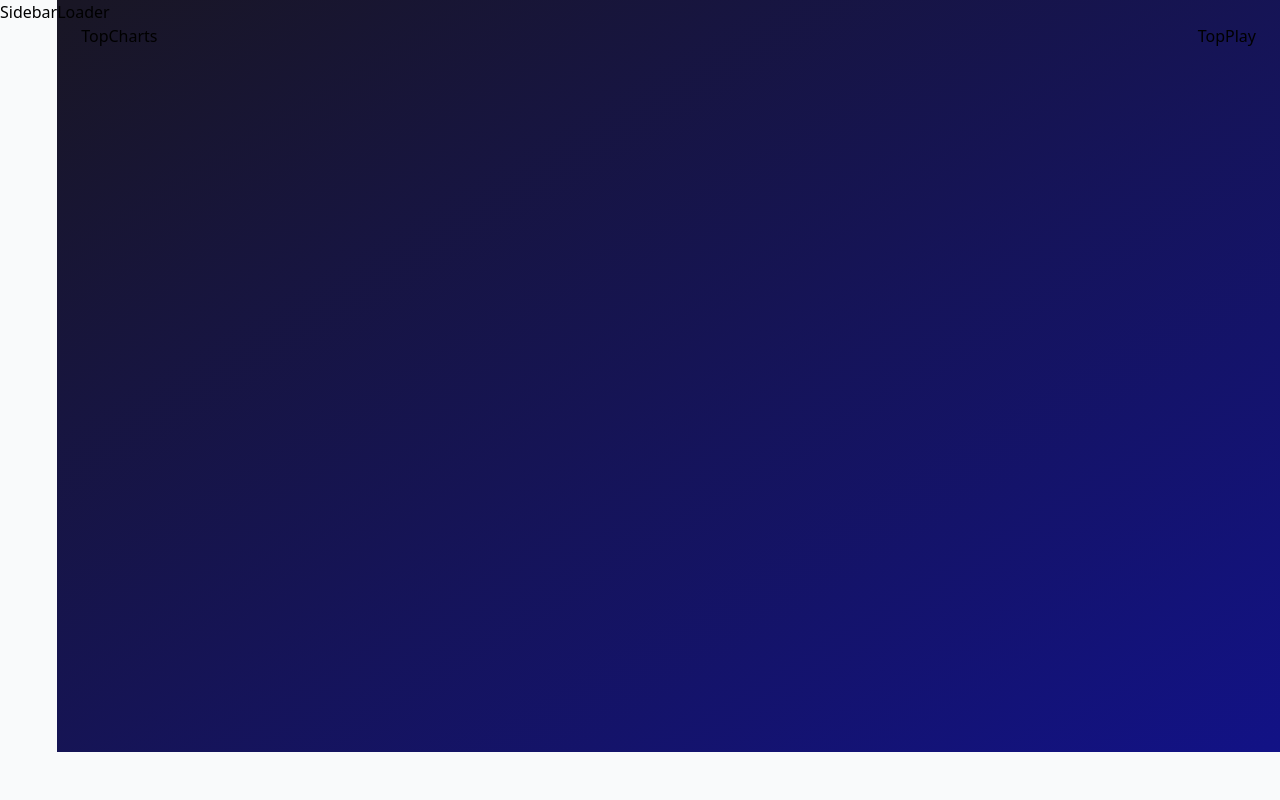
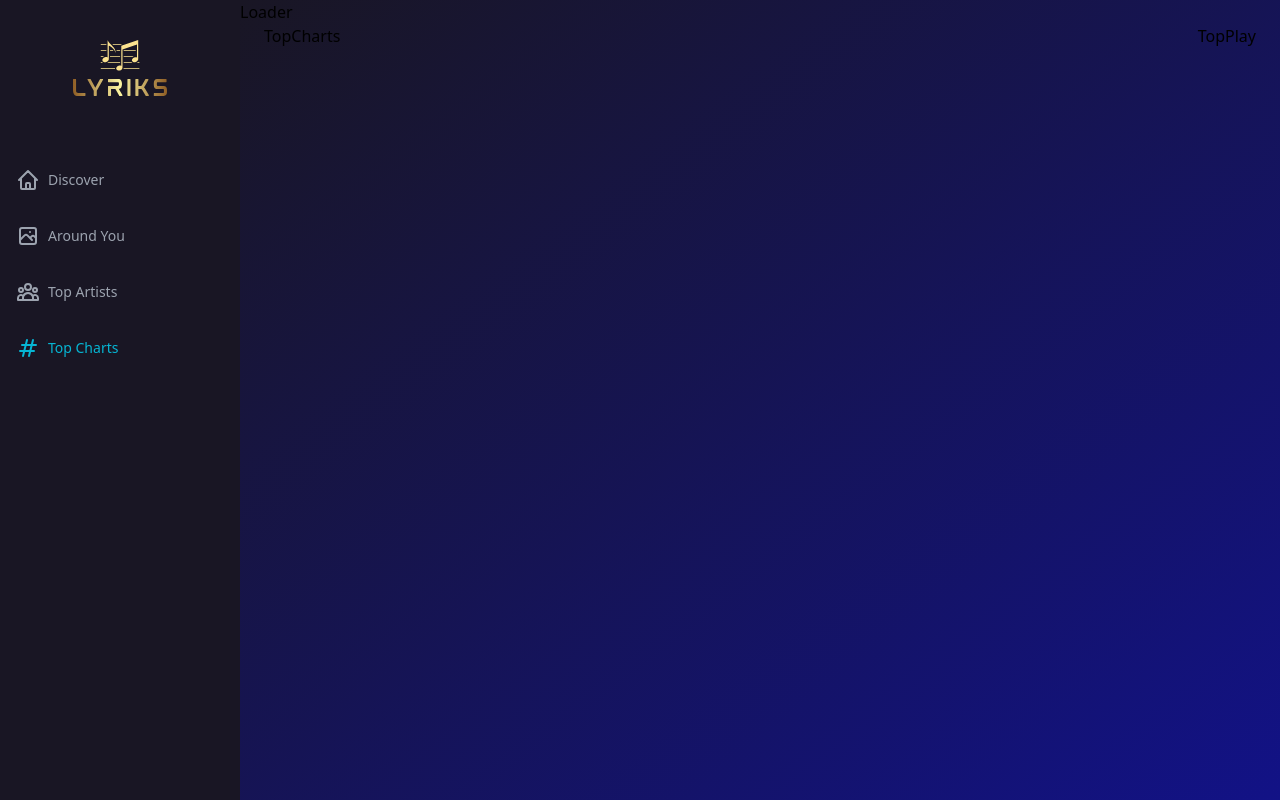
Before and after one commit to mohasin-hossain/spotify-clone-react, a React (Vite) app: page /top-charts in a window 1280 px wide. Built offline with nearby package versions, Linux system fonts and the light colour scheme.

Commit message:
Sidebar and mobilenav

```diff
--- a/src/App.jsx
+++ b/src/App.jsx
@@ -8,7 +8,7 @@
   const { activeSong } = useSelector((state) => state.player);
 
   return (
-    <div className="relative flex">
+    <div className="relative flex h-screen">
       <Sidebar />
       <div className="flex-1 flex flex-col bg-gradient-to-br from-black to-[#121286]">
         <Searchbar />
--- a/src/components/Sidebar.jsx
+++ b/src/components/Sidebar.jsx
@@ -1,5 +1,62 @@
-const Sidebar = () => (
-  <div>Sidebar</div>
+import React, { useState } from 'react';
+
+import { RiCloseLine } from 'react-icons/ri';
+import { NavLink } from 'react-router-dom';
+
+import { HiOutlineMenu } from 'react-icons/hi';
+import { logo } from '../assets';
+import { links } from '../assets/constants';
+
+const NavLinks = ({ handleClick }) => (
+  <div className="mt-10">
+    {links.map((item) => (
+      <NavLink
+        key={item.name}
+        to={item.to}
+        className="flex flex-row justify-start items-center my-8 text-sm font-medium text-gray-400 hover:text-cyan-400"
+        onClick={() => handleClick && handleClick()}
+      >
+        <item.icon
+          className="w-6 h-6 mr-2"
+        />
+        {item.name}
+      </NavLink>
+    ))}
+  </div>
 );
 
+const Sidebar = () => {
+  const [mobileMenuOpen, setMobileMenuOpen] = useState(false);
+
+  return (
+    <>
+      <div className="md:flex hidden flex-col w-[240px] py-10 px-4 bg-[#191624]">
+        <img src={logo} alt="logo" className="w-full h-14 object-contain" />
+        <NavLinks />
+      </div>
+
+      <div className="absolute md:hidden block top-6 right-3 text-white">
+        {mobileMenuOpen ? (
+          <RiCloseLine
+            classsName="w-6 h-6 text-white mr-2"
+            onClick={() => setMobileMenuOpen(false)}
+          />
+        ) : (
+          <HiOutlineMenu
+            classsName="w-6 h-6 text-white mr-2"
+            onClick={() => setMobileMenuOpen(true)}
+          />
+        )}
+      </div>
+
+      <div className={`absolute top-0 h-screen w-2/3 bg-gradient-to-tl from-white/10 to-[#483d8b] backdrop-blur-lg z-10 p-6 smooth-transition ${mobileMenuOpen ? 'left-0' : '-left-full'}`}>
+        <img src={logo} alt="logo" className="w-full h-14 object-contain" />
+        <NavLinks
+          handleClick={() => setMobileMenuOpen(false)}
+        />
+      </div>
+    </>
+  );
+};
+
 export default Sidebar;
--- a/src/pages/Discover.jsx
+++ b/src/pages/Discover.jsx
@@ -4,8 +4,8 @@
 import { useGetTopChartsQuery } from '../redux/services/shazamCore';
 
 const Discover = () => {
-    const dispatch = useDispatch();
-    const {activeSong, isPlaying} = useSelector((state) => state.player);
+  const dispatch = useDispatch();
+  const { activeSong, isPlaying } = useSelector((state) => state.player);
   const { data, isFetching, error } = useGetTopChartsQuery();
   const genreTitle = 'Pop';
 
```
